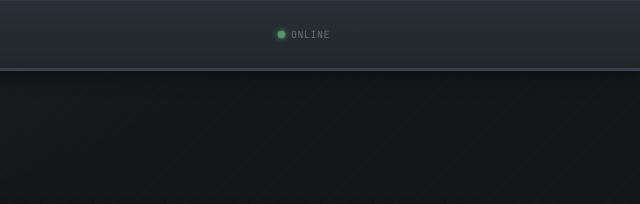
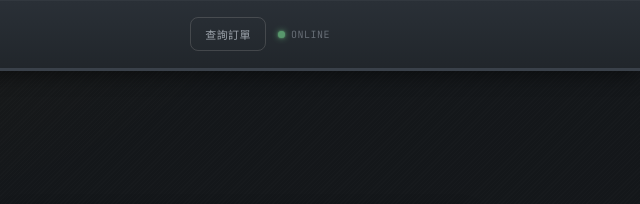
Before and after one commit to AllenGuShu/print-system-v2, a website: page public/index.html in a window 1280 px wide. Shown: the top 204 px of the page, 640-1280 px from the left. Drawn offline with nearby package versions, Linux system fonts and the light colour scheme.

Commit message:
Update index.html

```diff
--- a/public/index.html
+++ b/public/index.html
@@ -83,6 +83,13 @@ body{
   font-size:10px; color:var(--ink3); letter-spacing:.06em;
 }
 .header-right{margin-left:auto; display:flex; align-items:center; gap:10px}
+.nav-track-link{
+  font-family:'JetBrains Mono',monospace; font-size:11px; color:var(--ink2);
+  text-decoration:none; letter-spacing:.04em; text-transform:uppercase;
+  padding:8px 14px; border:1px solid var(--line-strong); border-radius:var(--r8);
+  transition:all .15s;
+}
+.nav-track-link:hover{border-color:var(--safety); color:var(--safety)}
 .status-lamp{
   display:flex; align-items:center; gap:6px;
   font-family:'JetBrains Mono',monospace; font-size:10px; color:var(--ink3);
@@ -334,7 +341,8 @@ textarea{resize:vertical; min-height:76px; line-height:1.6}
       <span class="header-title">印刷下單系統</span>
       <span class="header-sub">PRESS-CTRL // ORDER TERMINAL</span>
     </div>
-    <div class="header-right">
+    <div class="header-right" style="display:flex;align-items:center;gap:12px">
+      <a href="/track" class="nav-track-link">查詢訂單</a>
       <span class="status-lamp"><span class="dot"></span>Online</span>
     </div>
   </div>
```
